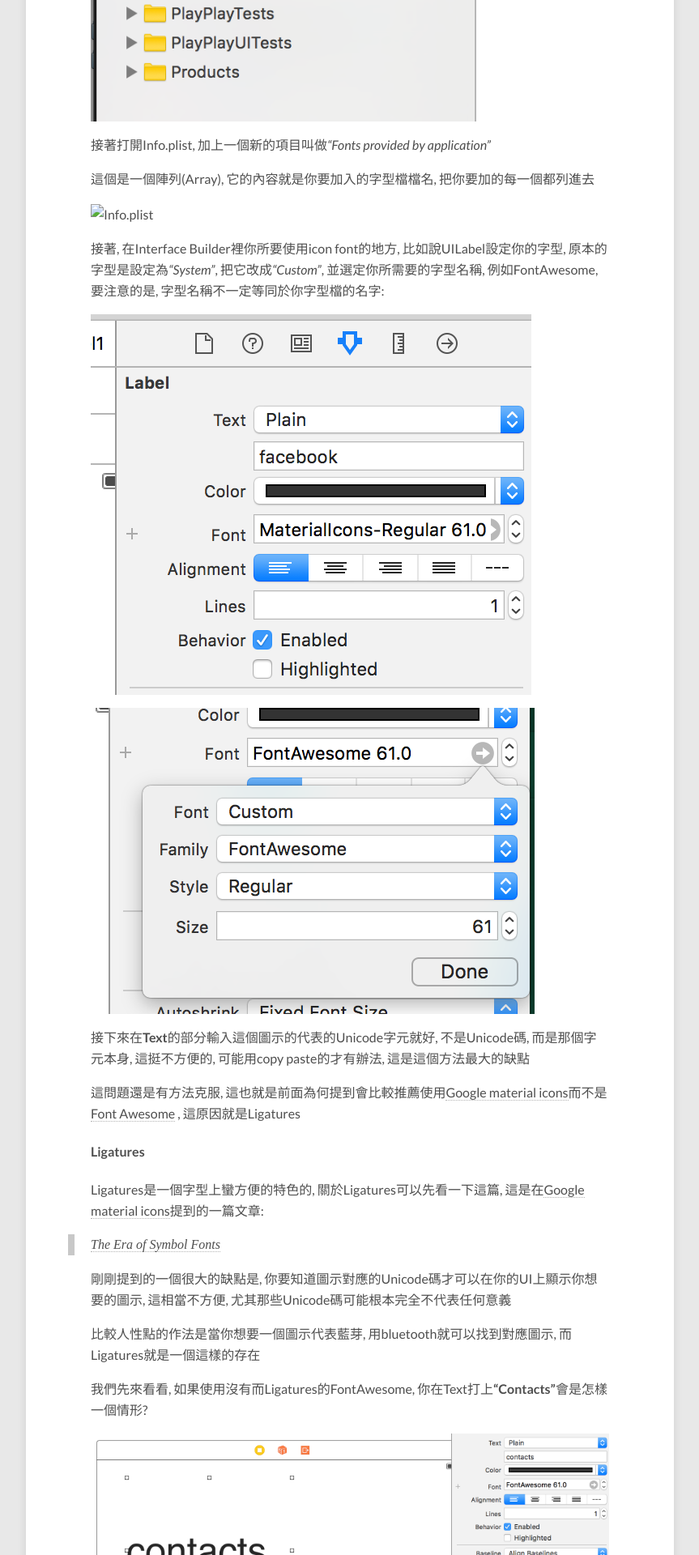
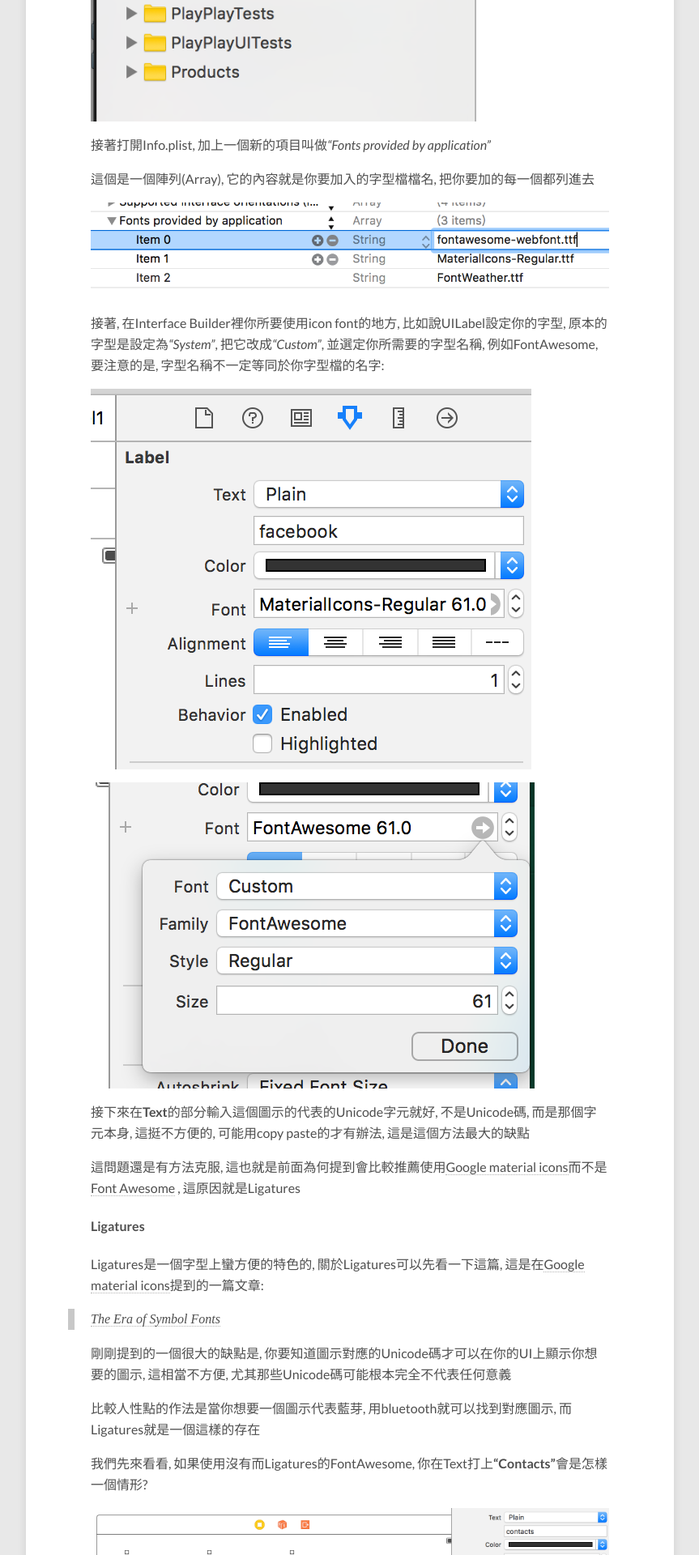
Before and after one commit to julianshen/myblog, a Jekyll site: the page built from _posts/2016-08-04-[筆記][ios開發]-使用icon-font來節省圖示空間.md, in a window 1280 px wide. Shown: the part 2869-4789 px from the top of the page at 81% size, without its empty margins (208-1071 px from the left). Built offline with Jekyll 4.4.1, drawn with Linux system fonts in a browser that asks for light colours; nearby versions of some CDN libraries; comment, search, counter and statistics services are not loaded.

Commit message:
update image path

```diff
--- a/_posts/2016-08-04-[筆記][ios開發]-使用icon-font來節省圖示空間.md
+++ b/_posts/2016-08-04-[筆記][ios開發]-使用icon-font來節省圖示空間.md
@@ -48,7 +48,7 @@ tags:
 
 這個是一個陣列(Array), 它的內容就是你要加入的字型檔檔名, 把你要加的每一個都列進去
 
-![Info.plist](images/posts/p1608043.png)
+![Info.plist](/images/posts/p1608043.png)
 
 接著, 在Interface Builder裡你所要使用icon font的地方, 比如說UILabel設定你的字型, 原本的字型是設定為*"System"*, 把它改成*"Custom"*, 並選定你所需要的字型名稱, 例如FontAwesome, 要注意的是, 字型名稱不一定等同於你字型檔的名字:
 
```
